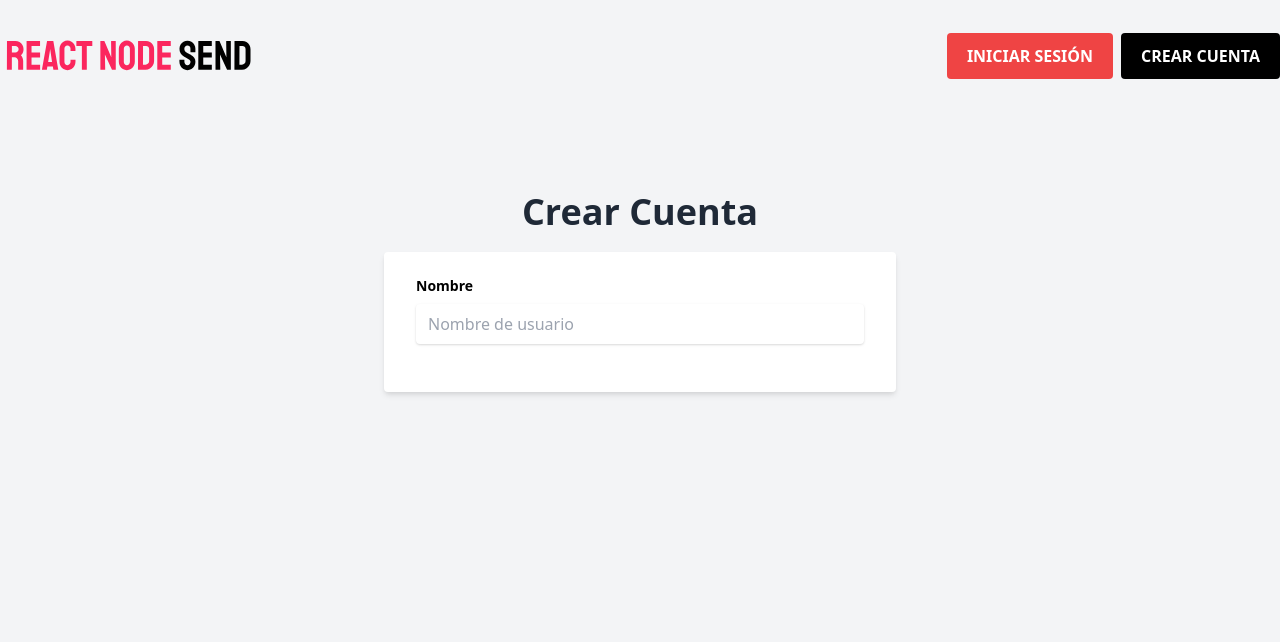
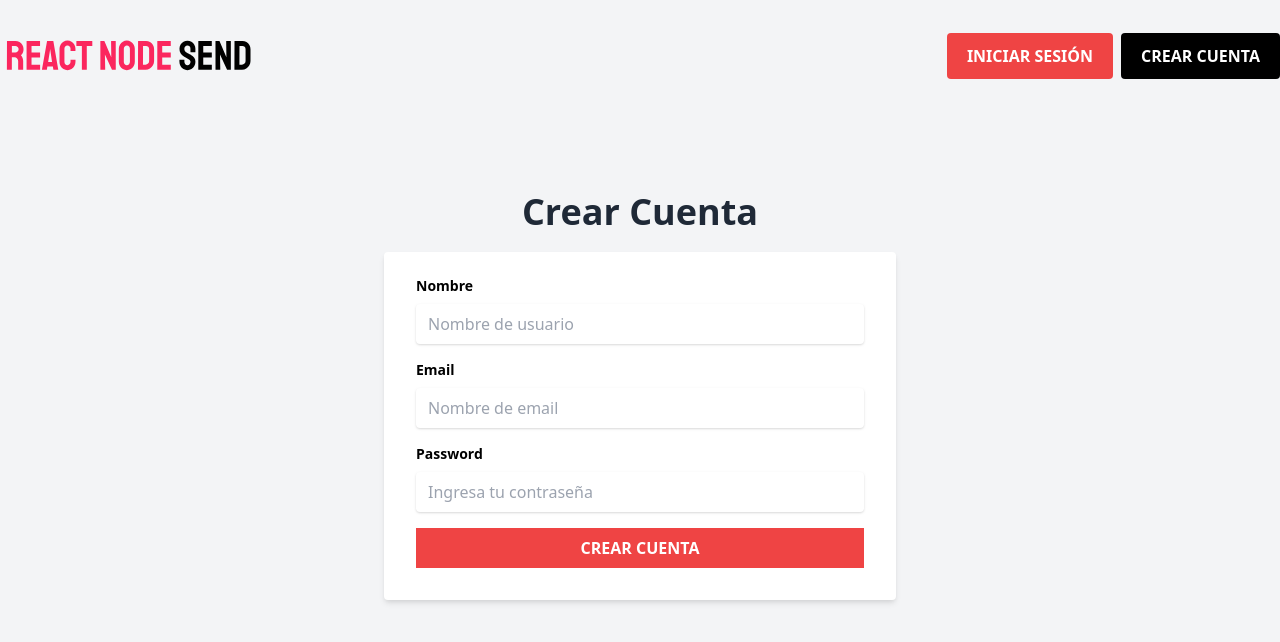
Before and after one commit to QuispeRosasGabriel/files-frontend-app, a Next.js app: page /crearcuenta in a window 1280 px wide. Shown: the top 642 px of the page. Built offline with nearby package versions, Linux system fonts and the light colour scheme.

Commit message:
terminando form

```diff
--- a/pages/crearcuenta.js
+++ b/pages/crearcuenta.js
@@ -20,6 +20,33 @@ const CrearCuenta = () => {
                                     placeholder="Nombre de usuario"
                                 />
                             </div>
+
+                            <div className="mb-4">
+                                <label className="block text-black text-sm font-bold mb-2"
+                                    htmlFor="email"
+                                >Email</label>
+                                <input type="text" className="shadow appearance-none
+                            rounded w-full py-2 px-3 text-gray-700 leading-light focus:outline-none focus:shadow-outline"
+                                    id="email"
+                                    placeholder="Nombre de email"
+                                />
+                            </div>
+
+                            <div className="mb-4">
+                                <label className="block text-black text-sm font-bold mb-2"
+                                    htmlFor="password"
+                                >Password</label>
+                                <input type="text" className="shadow appearance-none
+                            rounded w-full py-2 px-3 text-gray-700 leading-light focus:outline-none focus:shadow-outline"
+                                    id="password"
+                                    placeholder="Ingresa tu contraseña"
+                                />
+                            </div>
+
+                            <input type="submit"
+                                className="bg-red-500 hover:bg-gray-900 w-full p-2 text-white uppercase font-bold"
+                                value="Crear Cuenta"
+                            />
                         </form>
                     </div>
                 </div>
```
Lines whose indentation alone changed are shown as unchanged.
